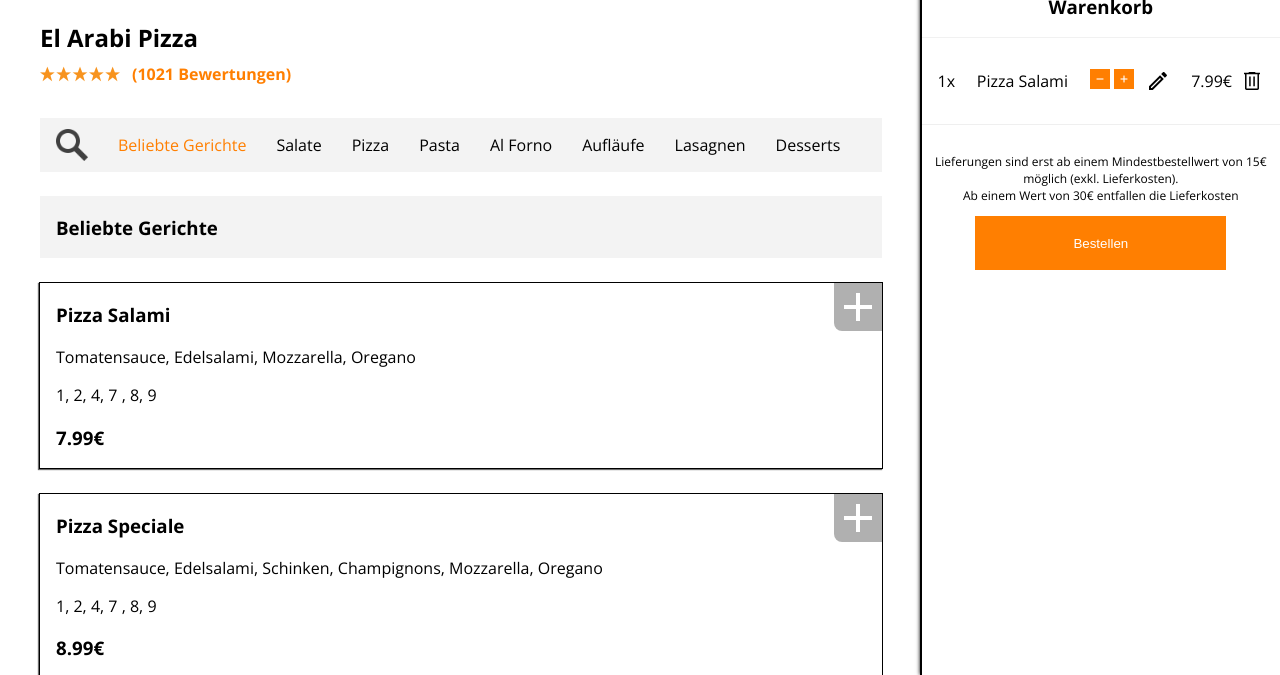
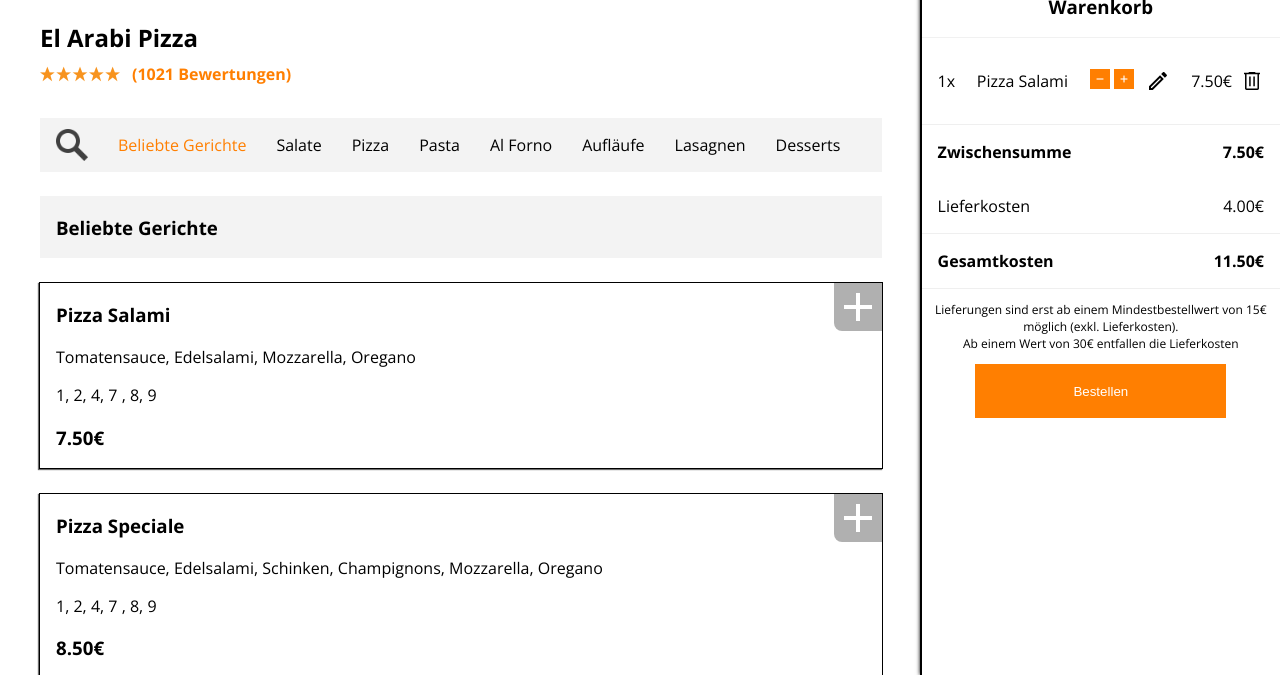
Before and after one commit to KlemensNa/LieferandoClone, a plain HTML site: page index.html in a window 1280 px wide. Both pictures are taken after a click on the picture 857 px from the left and 432 px from the top of the page. Shown: the part 125-800 px from the top of the page. Drawn offline with nearby package versions, Linux system fonts and the light colour scheme.

Commit message:
calcBasketSums

```diff
--- a/index.html
+++ b/index.html
@@ -61,12 +61,8 @@
             </div>
             <div id="warenkorbSum">
                 <div id="zwischensumme">
-                    <p></p>
-                    <p></p>
                 </div>
                 <div id="lieferkosten">
-                    <p></p>
-                    <p></p>
                 </div>
                 <div id="gesamtkosten">
                     <p><b></b></p>
--- a/scriptArrays.js
+++ b/scriptArrays.js
@@ -3,37 +3,37 @@
         "name": "Pizza Salami",
         "zutaten": "Tomatensauce, Edelsalami, Mozzarella, Oregano",
         "zusatzstoffe": "1, 2, 4, 7 , 8, 9",
-        "preis": "7.99"
+        "preis": "7.50"
     },
     {
         "name": "Pizza Speciale",
         "zutaten": "Tomatensauce, Edelsalami, Schinken, Champignons, Mozzarella, Oregano",
         "zusatzstoffe": "1, 2, 4, 7 , 8, 9",
-        "preis": "8.99"
+        "preis": "8.50"
     },
     {
         "name": "Pizza Vegetaria",
         "zutaten": "Tomatensauce, Rucola, Feta, Zwiebeln, Mozzarella, Oregano",
         "zusatzstoffe": "1, 2, 4, 7 , 8, 9",
-        "preis": "7.99"
+        "preis": "7.50"
     },
     {
         "name": "Lasagne Bolognese",
         "zutaten": "Tomatensauce, Edelsalami, Mozzarella, Oregano",
         "zusatzstoffe": "1, 2, 3, 5, 8",
-        "preis": "8.99"
+        "preis": "8.50"
     },
     {
         "name": "Pasta Napoli",
         "zutaten": "Tomatensauce, Edelsalami, Mozzarella, Oregano",
         "zusatzstoffe": "1, 2, 4, 9",
-        "preis": "7.49"
+        "preis": "7.00"
     },
     {
         "name": "Spaghetti Carbonara",
         "zutaten": "Tomatensauce, Edelsalami, Mozzarella, Oregano",
         "zusatzstoffe": "1, 2, 4, 9",
-        "preis": "8.49"
+        "preis": "8.00"
     }
 ];
 
@@ -41,3 +41,4 @@
 let preisWarenkorb = [];
 let mengeWarenkorb = [];
 let notationWarenkorb = [];
+let subtotal;
--- a/scriptContent.js
+++ b/scriptContent.js
@@ -116,7 +116,67 @@
     `
         askForNotation(m);
     }
+    calcSubtotal();
 }
+
+
+function calcSubtotal(){
+
+    let subtotal = [];
+    let renderSubtotal = document.getElementById('zwischensumme');
+    let subtotalSum = 0;
+
+    for (let n = 0; n < menuWarenkorb.length; n++) {
+        subtotal[n] = preisWarenkorb[n] * mengeWarenkorb[n];
+    }
+
+    for (let o = 0; o < subtotal.length; o++) {
+        subtotalSum += subtotal[o];
+    }
+        subtotalSum = Number(subtotalSum).toFixed(2);
+
+    renderSubtotal.innerHTML = /*html*/`
+        <b>Zwischensumme</b>
+        <b>${subtotalSum}€</b>
+    `
+    askForDeliveryCosts(subtotalSum);
+    rendertotalSum(subtotalSum);
+}
+
+
+function askForDeliveryCosts(sub){
+    let deliveryCosts = document.getElementById('lieferkosten');
+    if(sub < 30){
+        deliveryCosts.innerHTML = /*html*/`
+            <p>Lieferkosten</p>
+            <p>4.00€</p>
+        `
+    }else{
+        deliveryCosts.innerHTML = /*html*/`
+            <p>Lieferkosten</p>
+            <p>0.00€</p>
+            `
+    }
+}
+
+
+function rendertotalSum(sub){
+    let totalCosts = document.getElementById('gesamtkosten');
+    let totalWithDelivery = (Number(sub) + 4).toFixed(2);
+    if(sub < 30){
+        totalCosts.innerHTML = /*html*/`
+            <b>Gesamtkosten</b>
+            <b>${totalWithDelivery}€</b>
+        `
+    }else{
+        totalCosts.innerHTML = /*html*/`
+            <b>Gesamtkosten</b>
+            <b>${sub}€</b>
+            `
+    }
+
+}
+
 
 
 function askForNotation(m) {
--- a/style.css
+++ b/style.css
@@ -257,6 +257,25 @@
     cursor: pointer;
 }
 
+#zwischensumme{
+    display: flex;
+    padding: 16px;
+    justify-content: space-between;
+}
+
+#lieferkosten{
+    display: flex;
+    padding: 0 16px;
+    border-bottom: 1px solid rgba(0, 0, 0, 0.062);
+    justify-content: space-between;
+}
+
+#gesamtkosten{
+    display: flex;
+    padding: 16px;
+    border-bottom: 1px double rgba(0, 0, 0, 0.062);
+    justify-content: space-between;
+}
 
 
 
```
